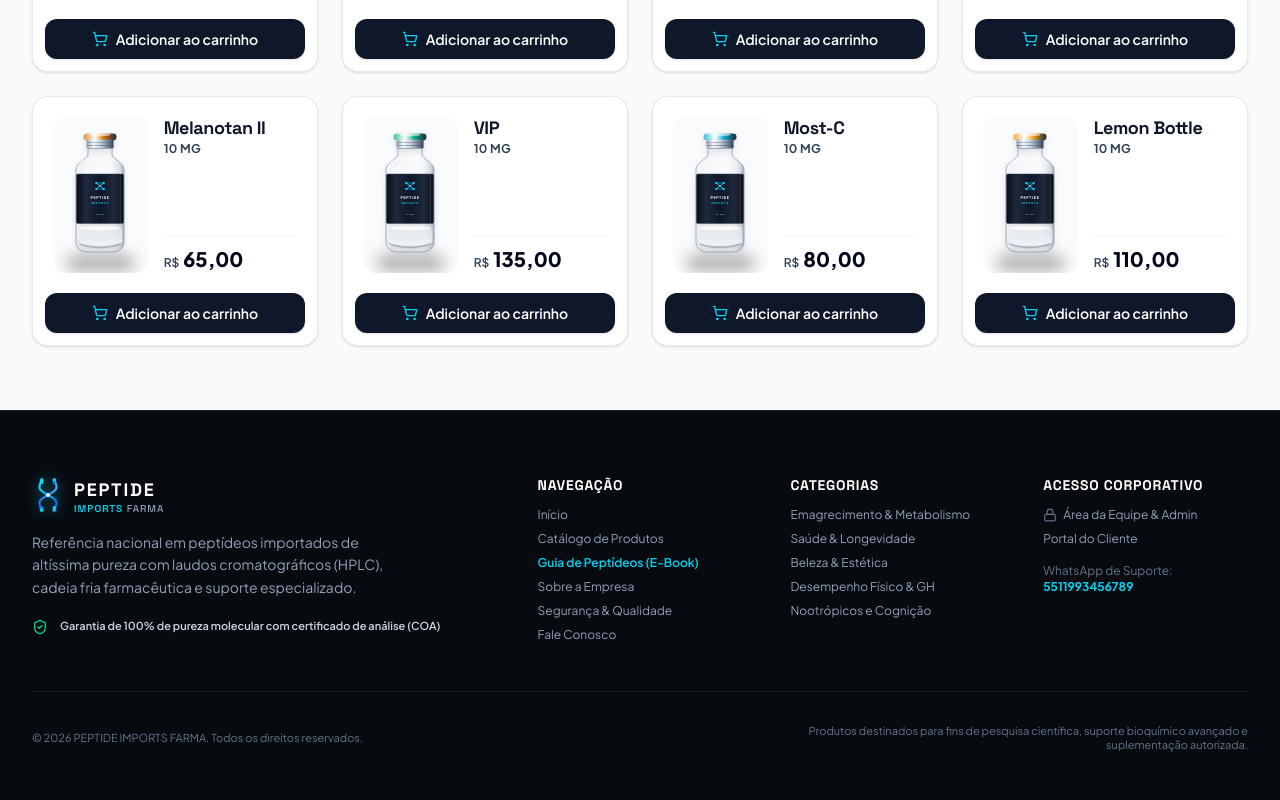
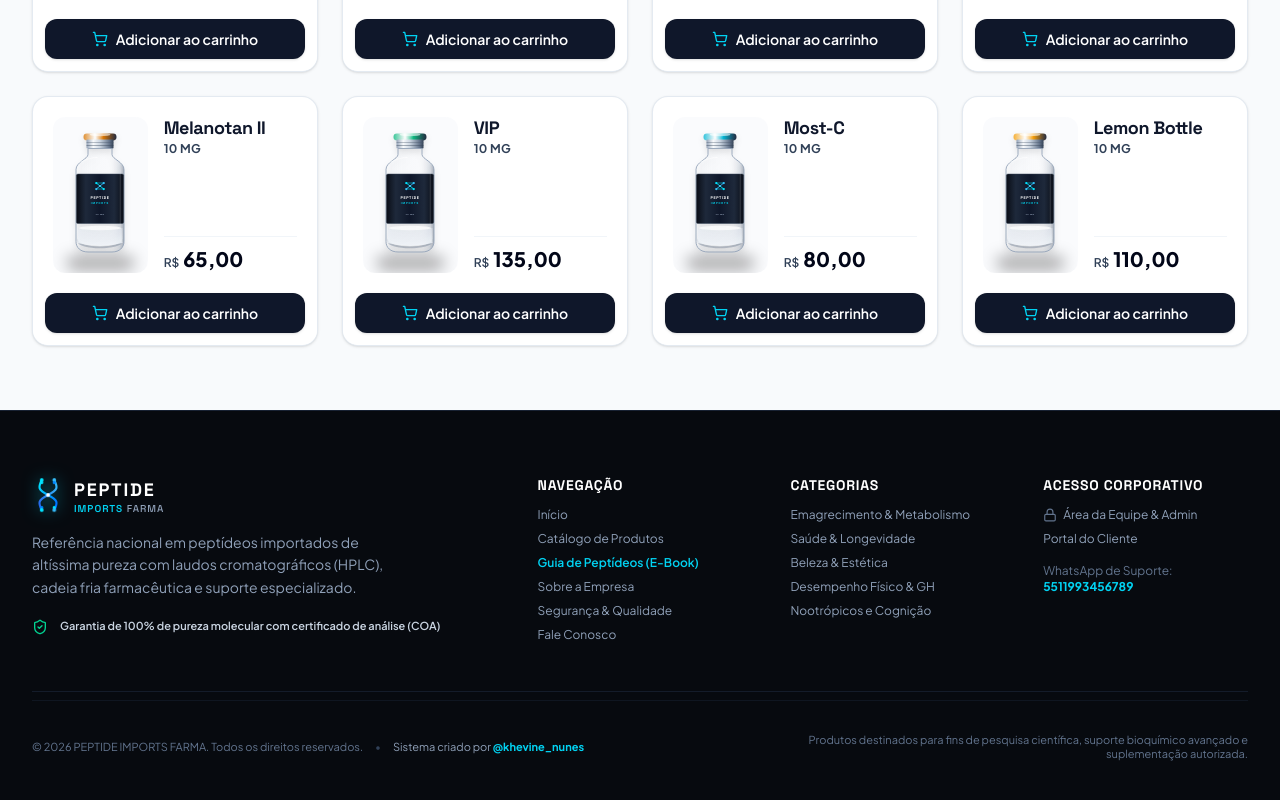
Before and after one commit to KhevineAlexsander/farma, a React (Vite) app: page / in a window 1280 px wide. Shown: the part 2607-3407 px from the top of the page. Built offline with nearby package versions, Linux system fonts and the light colour scheme; no server answers; the database is empty.

Commit message:
feat(ui): add developer credit to admin and store footers
Integrate developer credits and branding links into both the public-facing store footer and the admin dashboard panel.

```diff
--- a/src/components/Footer.tsx
+++ b/src/components/Footer.tsx
@@ -139,11 +139,25 @@
         </div>
 
         {/* Bottom Legal & Copyright Notice */}
-        <div className="pt-8 flex flex-col sm:flex-row items-center justify-between gap-4 text-slate-500 text-[11px]">
-          <p>
-            © {new Date().getFullYear()} PEPTIDE IMPORTS FARMA. Todos os direitos reservados.
-          </p>
-          <p className="text-center sm:text-right max-w-md">
+        <div className="pt-8 flex flex-col sm:flex-row items-center justify-between gap-4 text-slate-500 text-[11px] border-t border-slate-800/40 mt-2">
+          <div className="flex flex-col sm:flex-row items-center sm:items-start gap-1 sm:gap-3 text-center sm:text-left">
+            <p>
+              © {new Date().getFullYear()} PEPTIDE IMPORTS FARMA. Todos os direitos reservados.
+            </p>
+            <span className="hidden sm:inline text-slate-700">•</span>
+            <p className="text-slate-400">
+              Sistema criado por{' '}
+              <a
+                href="https://instagram.com/khevine_nunes"
+                target="_blank"
+                rel="noopener noreferrer"
+                className="text-cyan-400 font-bold hover:text-cyan-300 transition-colors underline-offset-2 hover:underline"
+              >
+                @khevine_nunes
+              </a>
+            </p>
+          </div>
+          <p className="text-center sm:text-right max-w-md text-slate-500">
             Produtos destinados para fins de pesquisa científica, suporte bioquímico avançado e suplementação autorizada.
           </p>
         </div>
--- a/src/components/admin/AdminDashboard.tsx
+++ b/src/components/admin/AdminDashboard.tsx
@@ -292,6 +292,24 @@
           </>
         )}
       </main>
+
+      {/* Admin Panel Footer */}
+      <footer className="border-t border-slate-800/60 bg-slate-950/80 py-4 px-4 sm:px-8 text-center text-xs text-slate-500">
+        <div className="max-w-7xl mx-auto flex flex-col sm:flex-row items-center justify-between gap-2">
+          <span>PEPTIDE IMPORTS ERP • Painel de Gestão Farmacêutica</span>
+          <span>
+            Sistema criado por{' '}
+            <a
+              href="https://instagram.com/khevine_nunes"
+              target="_blank"
+              rel="noopener noreferrer"
+              className="text-cyan-400 font-bold hover:text-cyan-300 transition-colors"
+            >
+              @khevine_nunes
+            </a>
+          </span>
+        </div>
+      </footer>
     </div>
   );
 };
```
